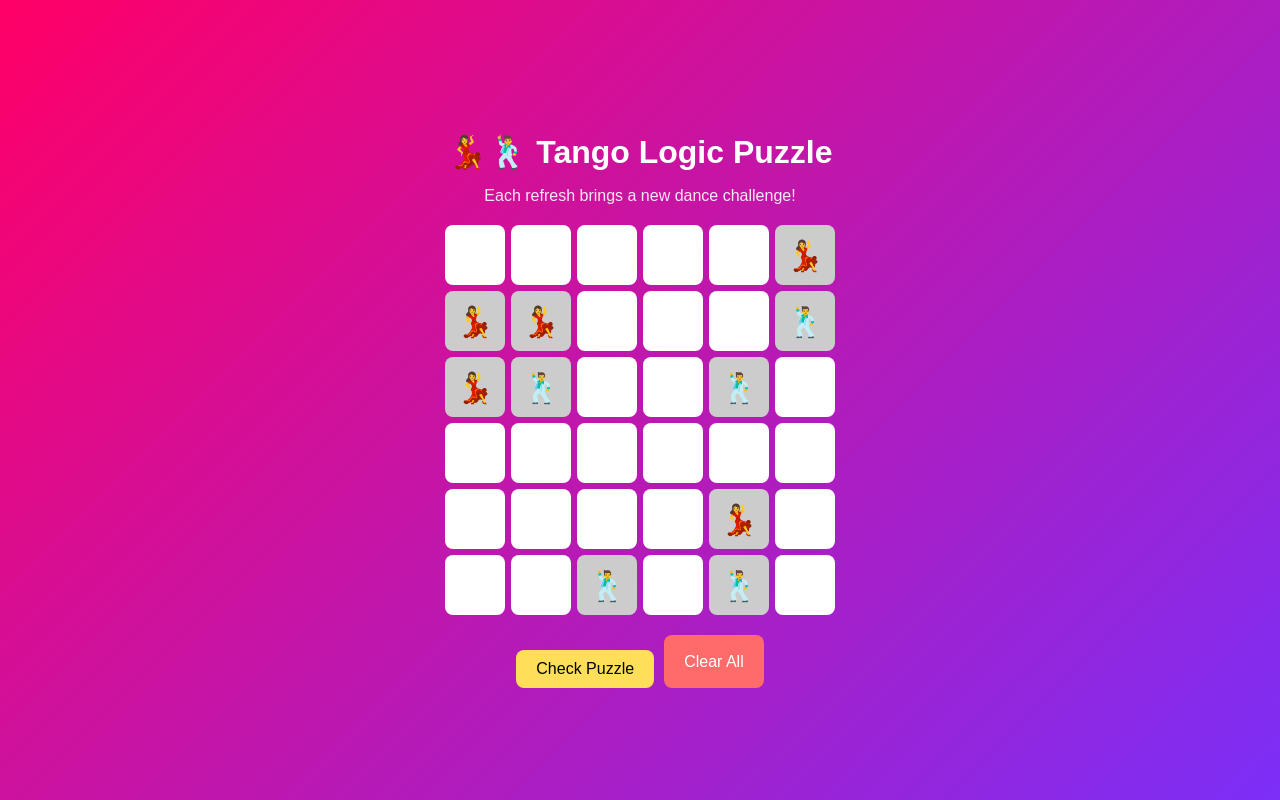
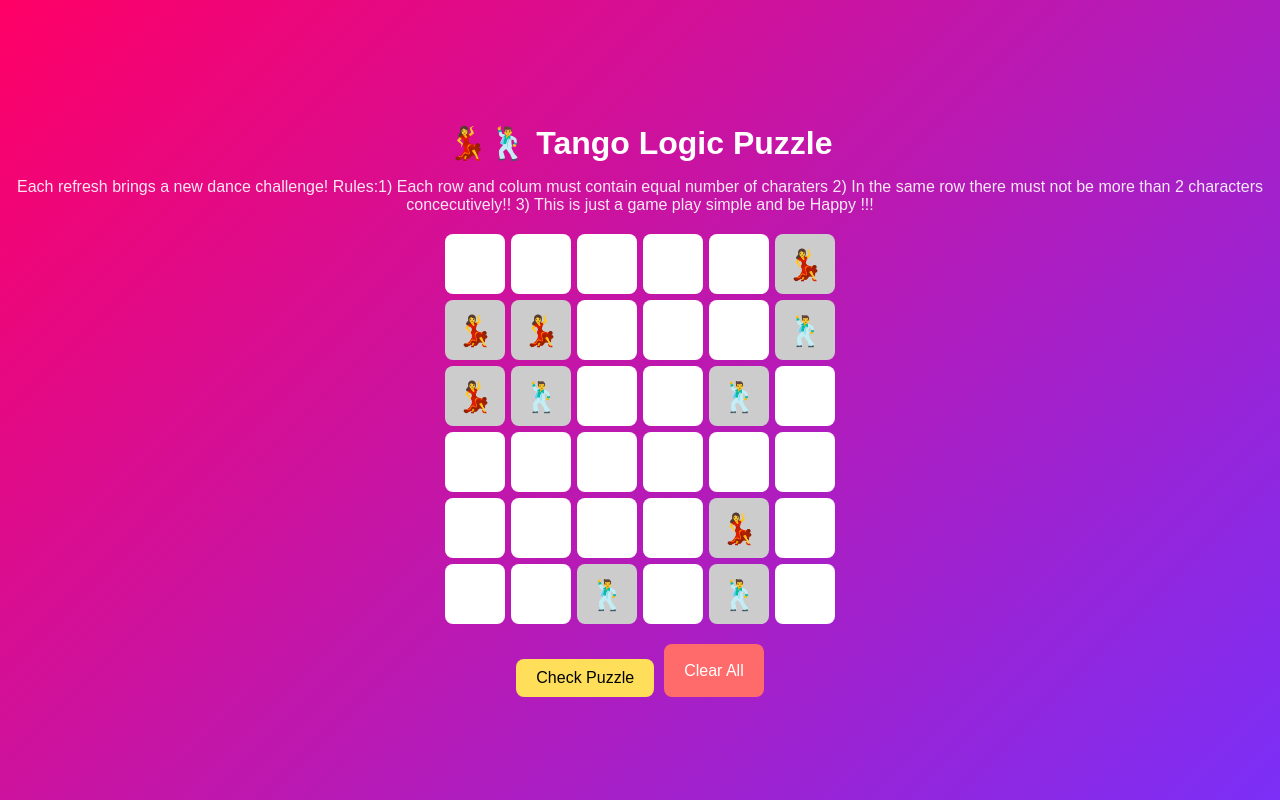
Before and after one commit to sundaradamodharan/Tango-dancers, a React (Create React App) app: page / in a window 1280 px wide. Built offline with nearby package versions, Linux system fonts and the light colour scheme.

Commit message:
Update description with game rules
Added rules for the dance challenge in the description.

```diff
--- a/src/App.js
+++ b/src/App.js
@@ -157,7 +157,11 @@ export default function App() {
   return (
     <div className="app">
       <h1>💃🕺 Tango Logic Puzzle</h1>
-      <p>Each refresh brings a new dance challenge!</p>
+      <p>Each refresh brings a new dance challenge!
+    Rules:1) Each row and colum must contain equal number of charaters
+          2) In the same row there must not be more than 2 characters concecutively!!
+          3) This is just a game play simple and be Happy !!!
+    </p>
 
       <div className="grid">
         {grid.map((row, r) =>
```
